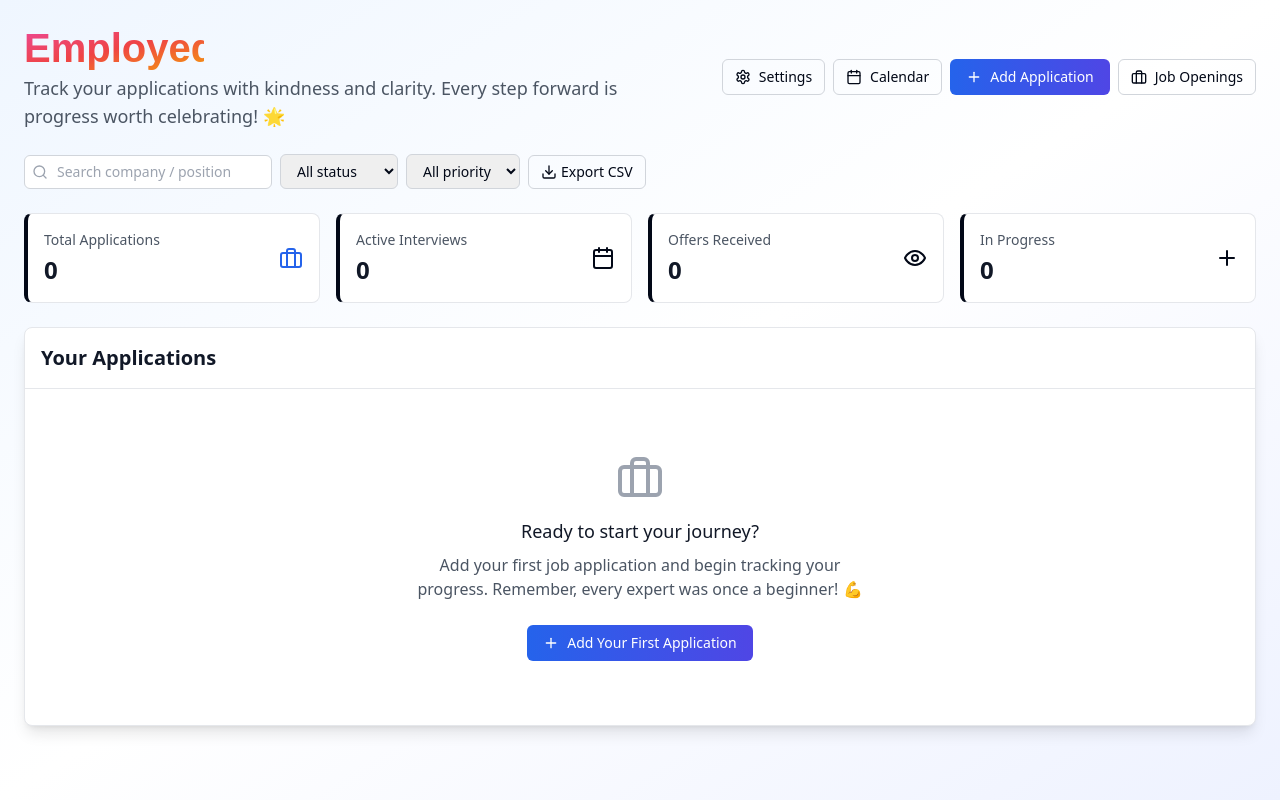
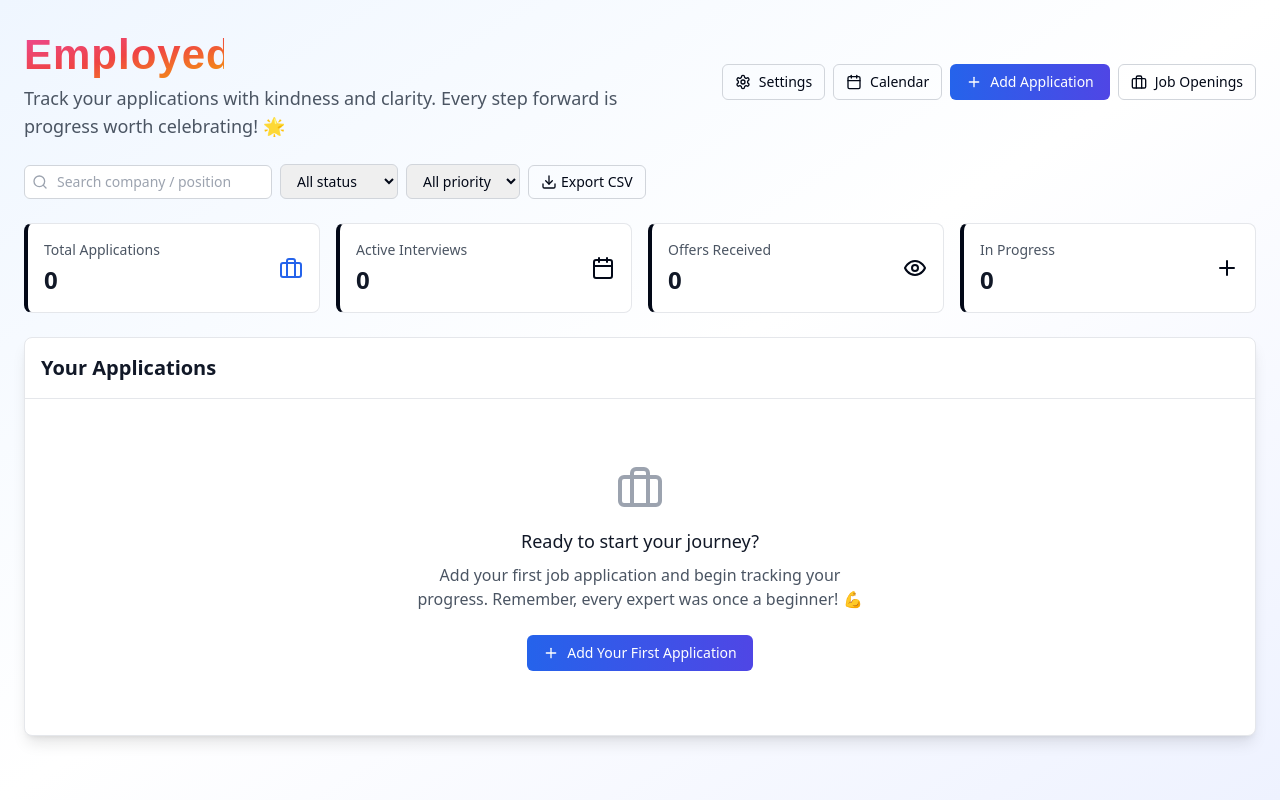
Before and after one commit to 1505-Ak/ND-JobTracker, a React (Vite) app: page / in a window 1280 px wide. Built offline with nearby package versions, Linux system fonts and the light colour scheme; a web font is replaced by a local one.

Commit message:
fix: logo clipping by increasing svg size and letter spacing

```diff
--- a/src/components/Logo.tsx
+++ b/src/components/Logo.tsx
@@ -1,8 +1,8 @@
 const Logo = () => (
   <svg
-    width="180"
-    height="50"
-    viewBox="0 0 180 50"
+    width="200"
+    height="60"
+    viewBox="0 0 200 60"
     fill="none"
     xmlns="http://www.w3.org/2000/svg"
     aria-label="Employed logo"
@@ -17,10 +17,11 @@ const Logo = () => (
     </defs>
     <text
       x="0"
-      y="38"
+      y="45"
       fontFamily="'Poppins', sans-serif"
       fontWeight="800"
-      fontSize="40"
+      fontSize="42"
+      letterSpacing="1px"
       fill="url(#grad)"
     >
       Employed
```
